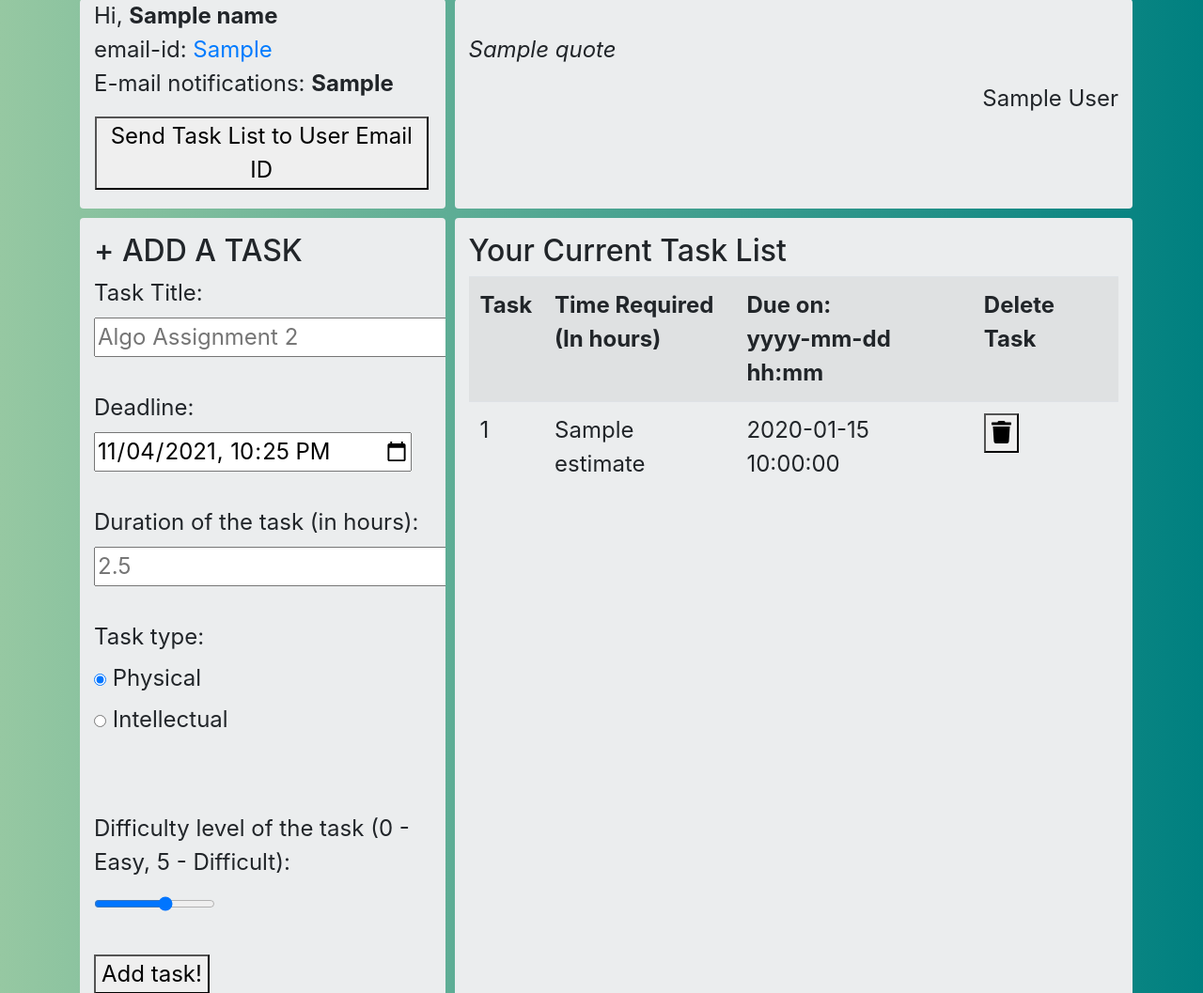
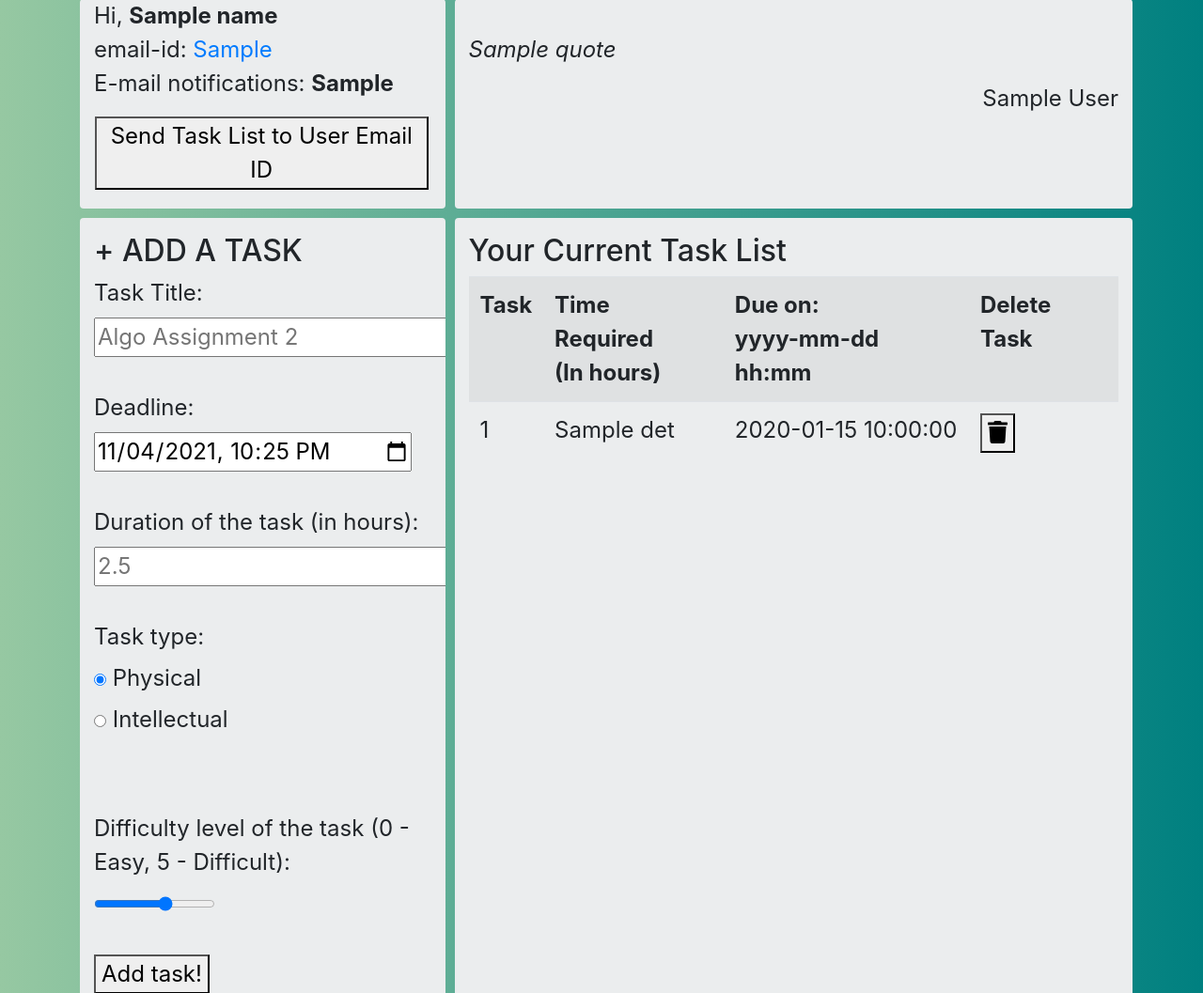
Before and after one commit to purv2100/Simplii21, a Flask app: template src/templates/index.html in a window 1280 px wide. Shown: the part 160-1217 px from the top of the page at 94% size. Run offline with Flask 2, Linux system fonts and the light colour scheme; the template is opened without the code that fills it: most values are stand-ins (such as "Sample title", 1, 10 or a date in 2020); some libraries are stand-ins or nearby versions.

Commit message:
Update index.html

```diff
--- a/src/templates/index.html
+++ b/src/templates/index.html
@@ -245,7 +245,7 @@
   		  			{{ a[0] }}
   		  		</td>
   		  		<td>
-  		  			{{data["task-list-block"]["task-list"][task]["estimate"]}}
+  		  			{{ a[1] }}
   		  		</td>
   		  		<td>
   		  			{{data["task-list-block"]["task-list"][task]["deadline"]}}
```
